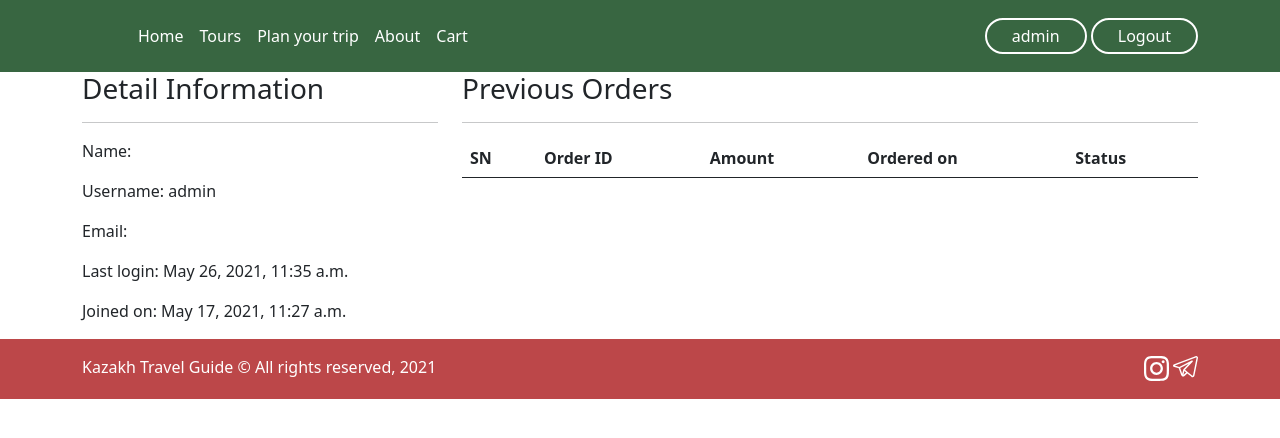
After one commit to azimkhankuat/KazTravel_guide, a Django app: page /profile/ in a window 1280 px wide. The commit adds this page. Shown: the top 438 px of the page. Run offline with Django 3.2, Linux system fonts and the light colour scheme; a user stored in the database is signed in; data comes from the database, SQL or seed files in the repository; both versions use the stored data as it was after the commit; lists and menus that the app fills with data are empty.

Commit message:
Committed 26.05.2021 - Checkout, Profile, Order History added

```diff
--- a/main/admin.py
+++ b/main/admin.py
@@ -2,4 +2,4 @@ from django.contrib import admin
 from .models import *
 
 admin.site.register(
-    [Category, KazTour, TourCart, TourCartProduct])
+    [Category, KazTour, TourCart, TourCartProduct, Order])
--- a/main/templates/main/base.html
+++ b/main/templates/main/base.html
@@ -31,7 +31,7 @@
 
       <div class="text-end prof">
           {% if user.is_authenticated %}
-            <a href="#" ><button type="button" class="mybtn login">{{request.user.username}}</button></a>
+            <a href="{% url 'customerprofile' %}" ><button type="button" class="mybtn login">{{request.user.username}}</button></a>
             <a href="{% url 'account_logout' %}" ><button type="button" class="mybtn login">Logout</button></a>
           {% else %}
               <a href="{% url 'account_login' %}" ><button type="button" class="mybtn login">Login</button></a>
--- /dev/null
+++ b/main/templates/main/customerprofile.html
@@ -0,0 +1,45 @@
+{% extends 'main/base.html' %}
+{% load static  %}
+{% block title %}
+    KazTravel - Profile
+{% endblock %}
+{% block content %}
+<div class="container">
+    <div class="row">
+        <div class="col-md-4">
+            <h3>Detail Information</h3><hr>
+            <p><span class="font-weight-bold">Name: </span> {{user.first_name}} {{user.last_name}}</p>
+            <p><span class="font-weight-bold">Username: </span> {{user.username}}</p>
+            <p><span class="font-weight-bold">Email: </span> {{user.email}}</p>
+            <p><span class="font-weight-bold">Last login: </span> {{user.last_login}}</p>
+            <p><span class="font-weight-bold">Joined on: </span> {{user.date_joined}}</p>
+        </div>
+        <div class="col-md-8">
+            <h3>Previous Orders</h3>
+            <hr>
+            <table class="table">
+                <thead>
+                    <tr>
+                        <th>SN</th>
+                        <th>Order ID</th>
+                        <th>Amount</th>
+                        <th>Ordered on</th>
+                        <th>Status</th>
+                    </tr>
+                </thead>
+                <tbody>
+                    {% for ord in orders %}
+                    <tr>
+                        <td>{{forloop.counter}}</td>
+                        <td><a href="{% url 'customerorderdetail' ord.pk %}"> #ORDER_{{ord.id}}</a></td>
+                        <td>{{ord.total}}</td>
+                        <td>{{ord.created_at|timesince}} ago</td>
+                        <td>{{ord.order_status}}</td>
+                    </tr>
+                    {% endfor %}
+                </tbody>
+            </table>
+        </div>
+    </div>
+</div>
+{% endblock %}
--- a/main/templates/main/mycart.html
+++ b/main/templates/main/mycart.html
@@ -44,7 +44,7 @@
                     </tr>
                     {% if cart.tourcartproduct_set.all %}
                     <tr>
-                        <th><a class="btn btn-info" href=""> Checkout </a></th>
+                        <th><a class="btn btn-info" href="{% url 'checkout' %}"> Checkout </a></th>
                     </tr>
                     {% endif %}
                 </tbody>
--- a/main/urls.py
+++ b/main/urls.py
@@ -11,7 +11,9 @@ urlpatterns = [
     path("my-cart/", MyCartView.as_view(), name="mycart"),
     path("manage-cart/<int:cp_id>/", ManageCartView.as_view(), name="managecart"),
     path("empty-cart/", EmptyCartView.as_view(), name="emptycart"),
-    path('profile', views.profile, name="profile"),
+    path("checkout/", CheckoutView.as_view(), name="checkout"),
+    path("profile/", CustomerProfileView.as_view(), name="customerprofile"),
+    path("profile/order-<int:pk>/", CustomerOrderDetailView.as_view(), name="customerorderdetail"),
     path('akmola', views.akmola, name="akmola"),
     path('aktobe', views.aktobe, name="aktobe")
 ]
--- a/main/views.py
+++ b/main/views.py
@@ -1,9 +1,11 @@
 import requests
 from django.shortcuts import render, redirect
 from django.http import HttpResponse
+from django.urls import reverse_lazy, reverse
 from django.views import View
-from django.views.generic import TemplateView
+from django.views.generic import View, TemplateView, CreateView, FormView, DetailView, ListView
 
+from main.forms import CheckoutForm
 from main.models import *
 
 
@@ -136,12 +138,44 @@ class EmptyCartView(View):
         return redirect("mycart")
 
 
-def profile(request):
-    return render(request, "main/profile.html")
+class CheckoutView(CreateView):
+    template_name = "main/checkout.html"
+    form_class = CheckoutForm
+    success_url = reverse_lazy("tours")
+
+    def dispatch(self, request, *args, **kwargs):
+        if request.user.is_authenticated:
+            pass
+        else:
+            return redirect("/login/?next=/checkout/")
+        return super().dispatch(request, *args, **kwargs)
+
+    def get_context_data(self, **kwargs):
+        context = super().get_context_data(**kwargs)
+        cart_id = self.request.session.get("cart_id", None)
+        if cart_id:
+            cart_obj = TourCart.objects.get(id=cart_id)
+        else:
+            cart_obj = None
+        context['cart'] = cart_obj
+        return context
+
+    def form_valid(self, form):
+        cart_id = self.request.session.get("cart_id")
+        if cart_id:
+            cart_obj = TourCart.objects.get(id=cart_id)
+            form.instance.cart = cart_obj
+            form.instance.subtotal = cart_obj.total
+            form.instance.total = cart_obj.total
+            form.instance.order_status = "Order Received"
+            del self.request.session['cart_id']
+        else:
+            return redirect("tours")
+        return super().form_valid(form)
 
 
 def akmola(request):
-    url = 'http://api.openweathermap.org/data/2.5/weather?q={}&units=metric&appid=78188f6bb68d92e1918239bccf8980ac'
+    url = 'https://api.openweathermap.org/data/2.5/weather?q={}&units=metric&appid=78188f6bb68d92e1918239bccf8980ac'
     city = 'Kokshetau'
 
     r = requests.get(url.format(city)).json()
@@ -156,8 +190,43 @@ def akmola(request):
     return render(request, "main/akmola.html", {'city_weather': city_weather})
 
 
+class CustomerProfileView(TemplateView):
+    template_name = "main/customerprofile.html"
+
+    def dispatch(self, request, *args, **kwargs):
+        if request.user.is_authenticated:
+            pass
+        else:
+            return redirect("/login/?next=/profile/")
+        return super().dispatch(request, *args, **kwargs)
+
+    def get_context_data(self, **kwargs):
+        context = super().get_context_data(**kwargs)
+        customer = self.request.user
+        context['customer'] = customer
+        orders = Order.objects.filter(cart__customer=customer).order_by("-id")
+        context["orders"] = orders
+        return context
+
+
+class CustomerOrderDetailView(DetailView):
+    template_name = "main/customerorderdetail.html"
+    model = Order
+    context_object_name = "ord_obj"
+
+    def dispatch(self, request, *args, **kwargs):
+        if request.user.is_authenticated:
+            order_id = self.kwargs["pk"]
+            order = Order.objects.get(id=order_id)
+            if request.user != order.cart.customer:
+                return redirect("customerprofile")
+        else:
+            return redirect("/login/?next=/profile/")
+        return super().dispatch(request, *args, **kwargs)
+
+
 def aktobe(request):
-    url = 'http://api.openweathermap.org/data/2.5/weather?q={}&units=metric&appid=78188f6bb68d92e1918239bccf8980ac'
+    url = 'https://api.openweathermap.org/data/2.5/weather?q={}&units=metric&appid=78188f6bb68d92e1918239bccf8980ac'
     city = 'Aktobe'
 
     r = requests.get(url.format(city)).json()
```
Also changed, not shown: main/forms.py (added, +8 -0 lines), main/models.py (+25 -0 lines), main/templates/main/checkout.html (added, +49 -0 lines), main/templates/main/customerorderdetail.html (added, +10 -0 lines), db.sqlite3, main/migrations/0004_order.py (added).
